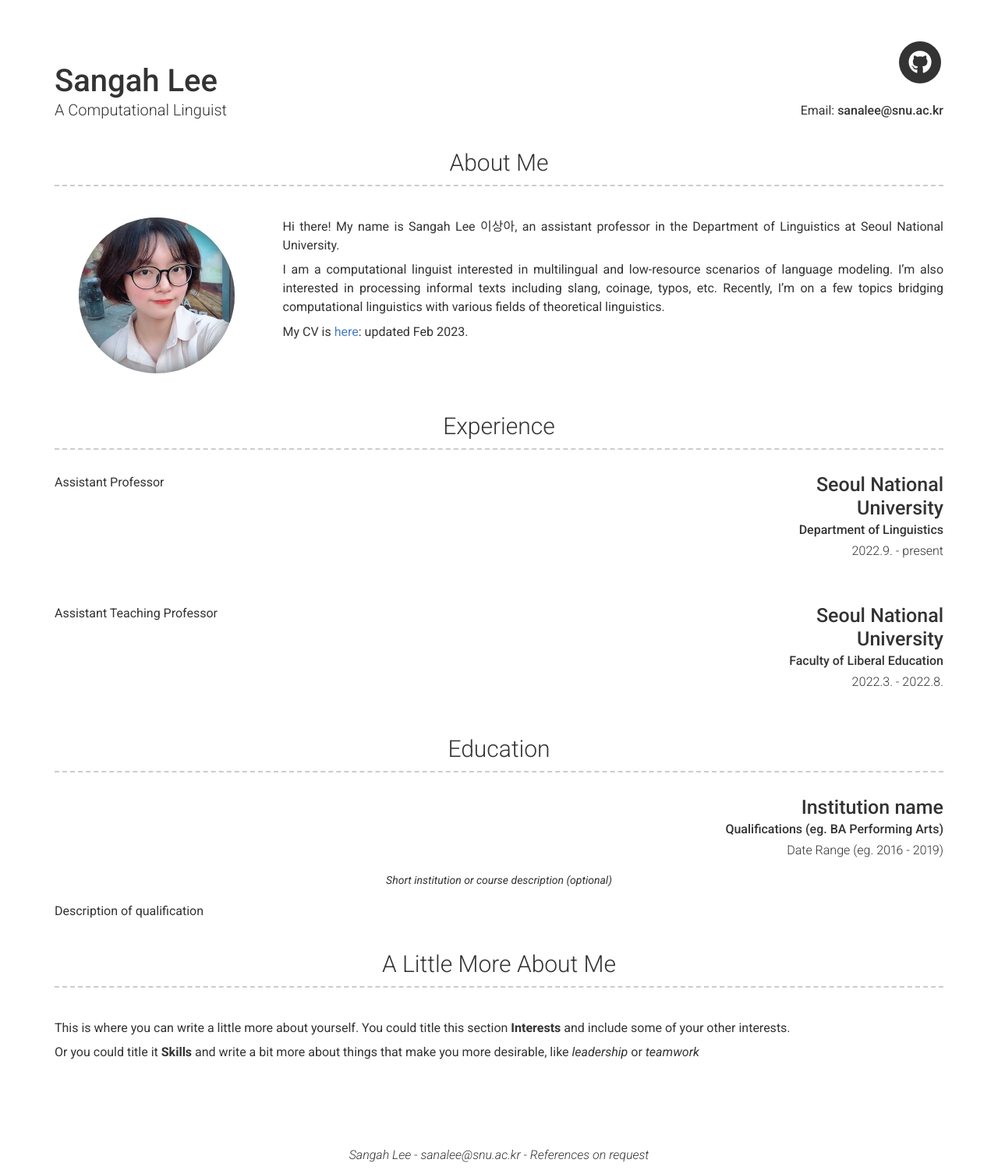
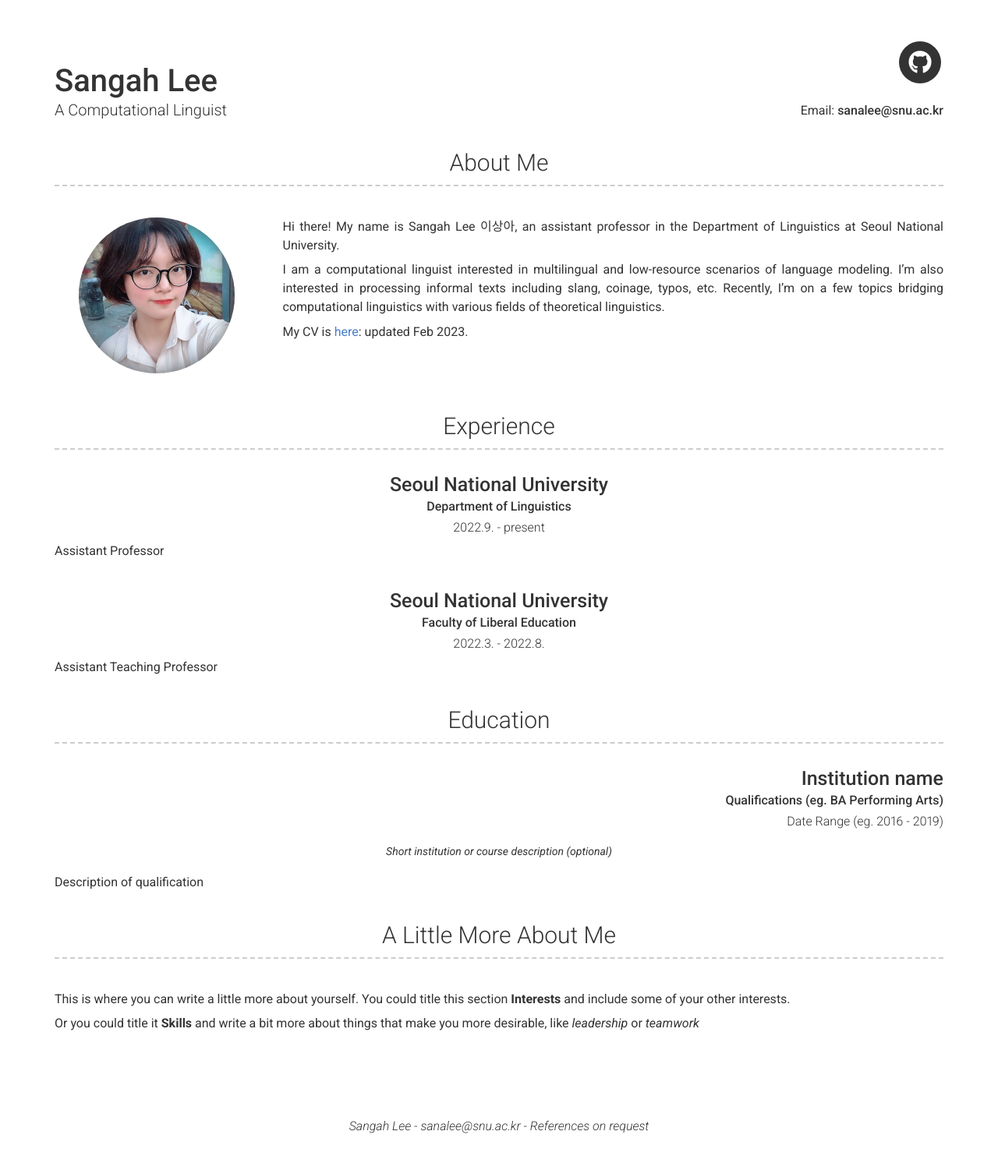
Before and after one commit to sanajlee/sanajlee.github.io, a Jekyll site: the page built from index.md, in a window 1280 px wide. Shown: the whole page at 78% size. Built offline with Jekyll 4.4.1, drawn with Linux system fonts in a browser that asks for light colours; nearby versions of some CDN libraries; after the commit the page ends 1464 px from its top, so only the background shows below that.

Commit message:
2023.03.13.

```diff
--- a/_config.yml
+++ b/_config.yml
@@ -63,13 +63,13 @@ content:
   - title: Experience
     layout: list
     content:
-      - layout: right
+      - layout: top-middle
         title: Seoul National University
         sub_title: Department of Linguistics
         caption: 2022.9. - present
         description: | # this will include new lines to allow paragraphs
           Assistant Professor
-      - layout: right
+      - layout: top-middle
         title: Seoul National University
         sub_title: Faculty of Liberal Education
         caption: 2022.3. - 2022.8.
```
